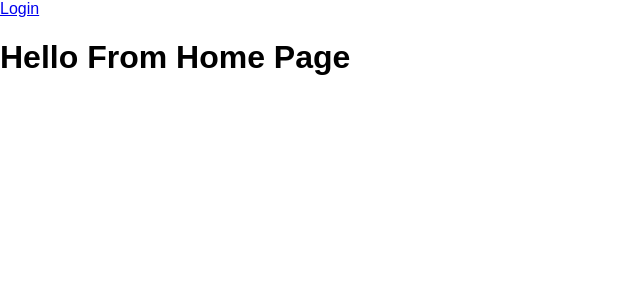
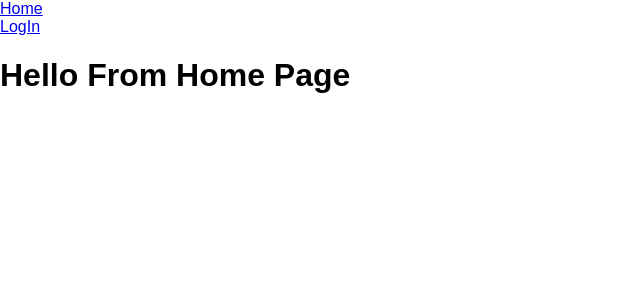
Before and after one commit to Andre2130/project3, a React (Create React App) app in the folder client/: page / in a window 1280 px wide. Shown: the top 300 px of the page, without its empty margins (0-640 px from the left). Built offline with nearby package versions, Linux system fonts and the light colour scheme.

Commit message:
added Nav Bar

```diff
--- a/client/src/App.js
+++ b/client/src/App.js
@@ -4,15 +4,14 @@
 import HomePage from './components/home/HomePage'
 import LogInPage from './components/login/LogInPage'
 import CollectionsPage from './components/collections/CollectionsPage'
+import NavBar from './components/NavBar'
 
 class App extends Component {
   render () {
     return (
       <Router>
         <div>
-          <div>
-            <Link to='/login'>Login</Link>
-          </div>
+          <NavBar />
           <Switch>
             <Route exact path="/" component={HomePage}/>
             <Route path="/login" component={LogInPage}/>
--- /dev/null
+++ b/client/src/components/NavBar.js
@@ -0,0 +1,24 @@
+import React from 'react'
+import { Link } from 'react-router-dom'
+
+// This is a stateless component
+// It is much simpler than the class syntax because all you have to do is return JSX.
+// Use these components when you don't need to manipulate state or use
+// lifecycle methods
+
+const NavBar = () => {
+  return (
+    <div>
+      <div>
+        {/* Link is the React Router way of navigating to other parts of your app. */}
+        {/* Use this instead of <a/> tags */}
+        <Link to="/">Home</Link>
+      </div>
+      <div>
+        <Link to="/login">LogIn</Link>
+      </div>
+    </div>
+  )
+}
+
+export default NavBar
```
Also changed, not shown: client/src/components/collections/Collection.js (added).
